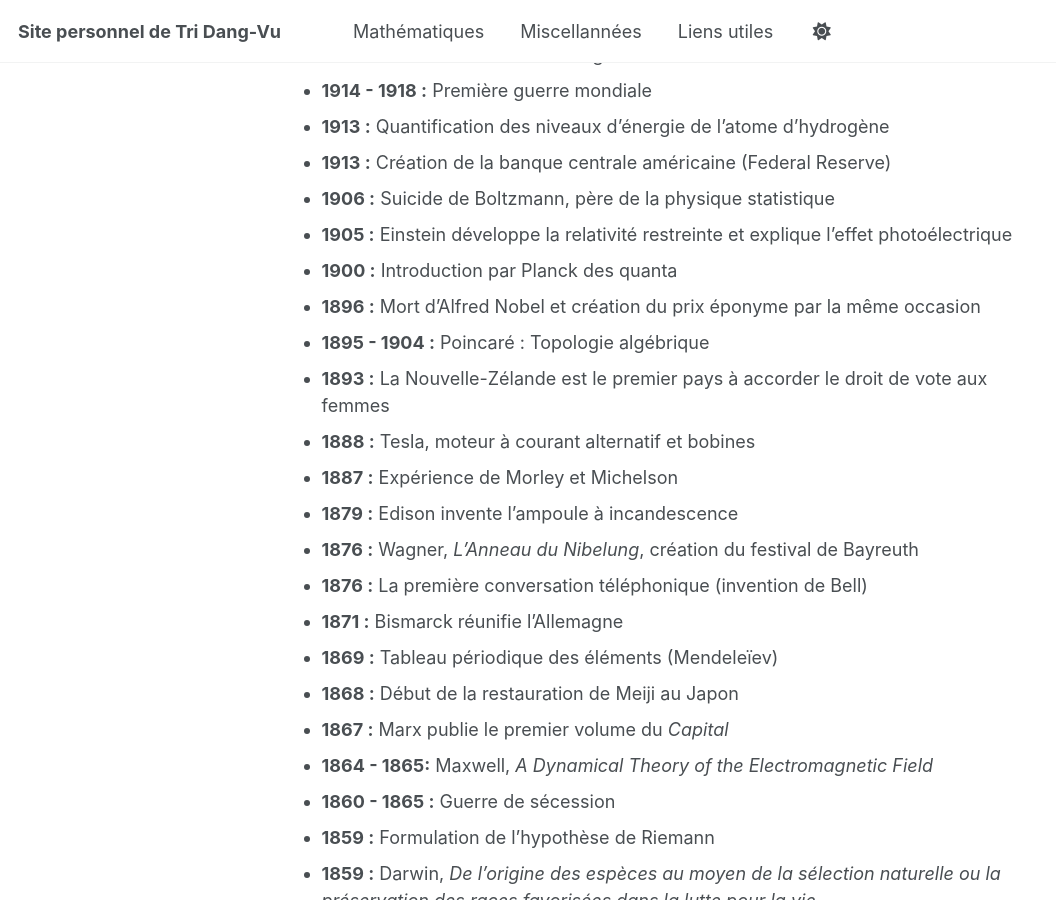
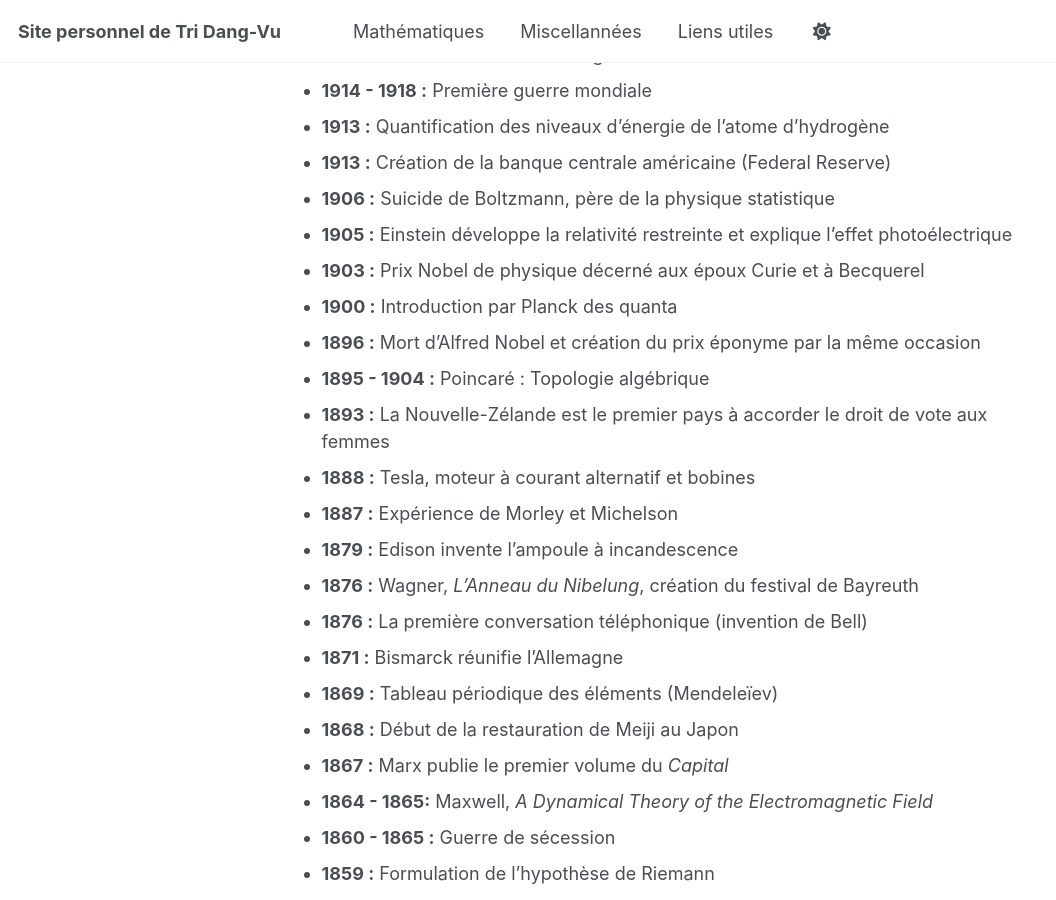
Before and after one commit to tridangvu/tridangvu.github.io, a Jekyll site: the page built from index.md, in a window 1280 px wide and 900 px high, scrolled down 2250 px. Shown: the whole window, without its empty margins (0-1056 px from the left). Built offline with Jekyll 4.4.1, drawn with Linux system fonts in a browser that asks for light colours; a script that is not in the unit is left out; some of the changed text lies outside the part shown.

Commit message:
Update index.md

```diff
--- a/index.md
+++ b/index.md
@@ -70,6 +70,7 @@ Les événements suivants sont tous importants pour l'auteur de ce site. Cela ne
 - **1913 :** Création de la banque centrale américaine (Federal Reserve)
 - **1906 :** Suicide de Boltzmann, père de la physique statistique
 - **1905 :** Einstein développe la relativité restreinte et explique l'effet photoélectrique
+- **1903 :** Prix Nobel de physique décerné aux époux Curie et à Becquerel
 - **1900 :** Introduction par Planck des quanta
 - **1896 :** Mort d'Alfred Nobel et création du prix éponyme par la même occasion
 - **1895 - 1904 :** Poincaré : Topologie algébrique
@@ -109,6 +110,7 @@ Les événements suivants sont tous importants pour l'auteur de ce site. Cela ne
 - **1789 :** Naissance de la chimie moderne avec Lavoisier
 - **1789 :** Révolution française
 - **1783 :** Mort d'Euler, dont les travaux représentent un quart de toute la production scientifique du XVIIIème siècle
+- **1781 :** Première édition de la *Critique de la raison pure* de Kant
 - **4 juillet 1776 :** Déclaration d'indépendance des États-Unis
 - **1775 - 1783 :** Guerre d'indépendance américaine
 - **années 1770 :** Watt perfectionne la machine à vapeur
```
